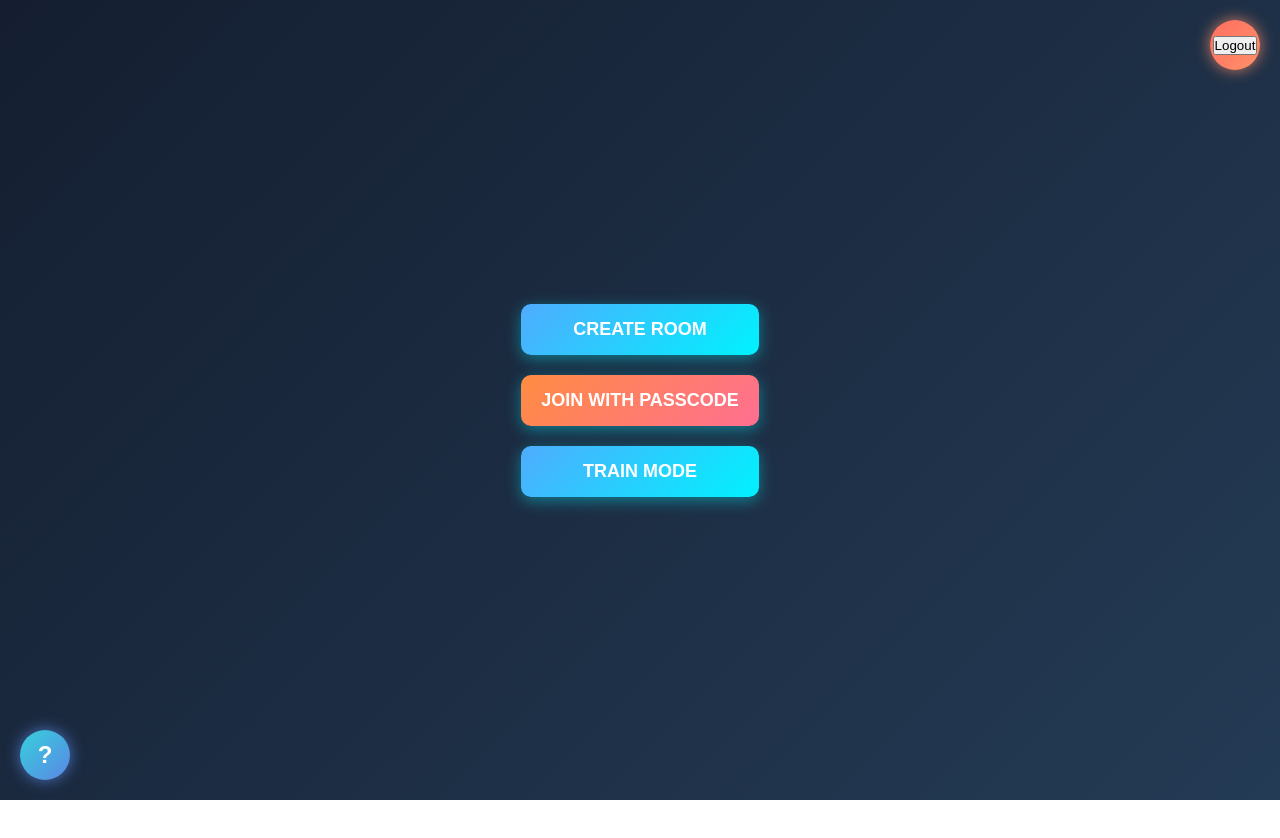
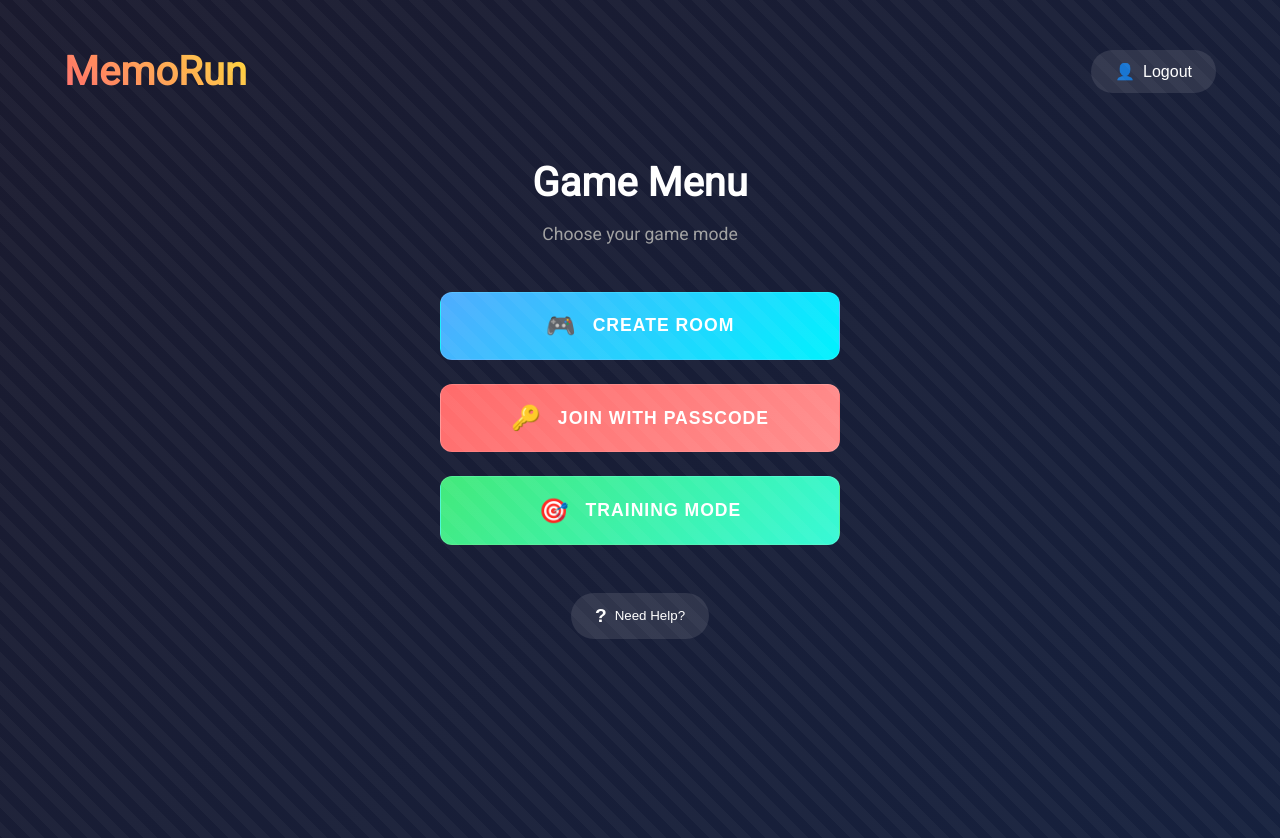
Before and after one commit to weblab-class/davut-m, a React (Vite) app: page /menu in a window 1280 px wide. Shown: the top 838 px of the page. Before the commit the page ends 800 px from the top, so only its background shows below. Built offline with nearby package versions, Linux system fonts and the light colour scheme; no server answers.

Commit message:
How to Get Away with Murder S5|E4

```diff
--- a/client/src/components/pages/Main.css
+++ b/client/src/components/pages/Main.css
@@ -1,159 +1,152 @@
-/* Fill me in :) */
-/* General Reset */
-* {
-    margin: 0;
-    padding: 0;
-    box-sizing: border-box;
-  }
-
-  /* Body Style */
-  body {
-    font-family: 'Poppins', sans-serif;
-    background-image: url('../../assets/pixelcut-export.jpeg');  /* Replace with your image URL */
-    background-size: cover;
-    background-position: center;
-    background-repeat: no-repeat;
-    background-attachment: fixed;
-    color: #fff;
-    height: 100vh;
+.main-container {
+  min-height: 100vh;
+  background: linear-gradient(135deg, #1a1a2e 0%, #16213e 100%);
+  color: white;
   display: flex;
   justify-content: center;
   align-items: center;
+  padding: 2rem;
+  position: relative;
   overflow: hidden;
 }
 
-  /* Running Animation Background */
-  .running-background {
+/* Animated background */
+.main-container::before {
+  content: '';
   position: absolute;
-    width: 100%;
-    height: 100%;
-    overflow: hidden;
-    z-index: -1;
+  width: 200%;
+  height: 200%;
+  background: repeating-linear-gradient(
+    45deg,
+    rgba(255, 255, 255, 0.05) 0px,
+    rgba(255, 255, 255, 0.05) 10px,
+    transparent 10px,
+    transparent 20px
+  );
+  animation: move-bg 20s linear infinite;
+  z-index: 1;
 }
 
-  .runner {
-    width: 200px;
-    height: 200px;
-    position: absolute;
-    left: 50%;
-    transform: translateX(-50%);
-    animation: move-runner 3s infinite linear;
-  }
-
-  .body {
-    fill: rgba(255, 255, 255, 0.7);
-    stroke: rgba(255, 255, 255, 0.9);
-    stroke-width: 2;
-  }
-
-  .legs, .arms {
-    fill: rgba(255, 255, 255, 0.6);
-  }
-
-  @keyframes move-runner {
+@keyframes move-bg {
   0% {
-      top: -20%;
-      transform: translateX(-50%) rotate(0deg);
-    }
-    25% {
-      transform: translateX(-50%) rotate(10deg);
-    }
-    50% {
-      top: 30%;
-      transform: translateX(-50%) rotate(0deg);
-    }
-    75% {
-      transform: translateX(-50%) rotate(-10deg);
+    transform: translate(-50%, -50%) rotate(0deg);
   }
   100% {
-      top: 100%;
-      transform: translateX(-50%) rotate(0deg);
+    transform: translate(-50%, -50%) rotate(360deg);
   }
 }
 
-  /* Avatar */
-  .avatar {
-    position: absolute;
-    top: 20px;
-    right: 20px;
-    background: linear-gradient(135deg, #ff6f61, #ff9068);
-    color: #fff;
-    font-size: 20px;
-    font-weight: bold;
-    border-radius: 50%;
-    height: 50px;
-    width: 50px;
+.content-wrapper {
+  max-width: 1200px;
+  width: 100%;
+  z-index: 2;
+  display: flex;
+  flex-direction: column;
+  gap: 3rem;
+  align-items: center;
+}
+
+.game-title {
+  text-align: center;
+  margin-bottom: 2rem;
+}
+
+.game-title h1 {
+  font-size: 4rem;
+  font-weight: 800;
+  background: linear-gradient(45deg, #ff6b6b, #ffd93d);
+  -webkit-background-clip: text;
+  -webkit-text-fill-color: transparent;
+  margin-bottom: 1rem;
+  text-transform: uppercase;
+  letter-spacing: 2px;
+}
+
+.subtitle {
+  font-size: 1.2rem;
+  color: #a0a0a0;
+}
+
+.login-section {
+  width: 100%;
+  max-width: 400px;
+  margin: 0 auto;
+}
+
+.login-card {
+  background: rgba(255, 255, 255, 0.1);
+  backdrop-filter: blur(10px);
+  padding: 2rem;
+  border-radius: 20px;
+  text-align: center;
+  border: 1px solid rgba(255, 255, 255, 0.1);
+}
+
+.login-card h2 {
+  margin-bottom: 1rem;
+  font-size: 1.8rem;
+}
+
+.login-card p {
+  color: #a0a0a0;
+  margin-bottom: 1.5rem;
+}
+
+.login-button {
   display: flex;
   justify-content: center;
-    align-items: center;
-    box-shadow: 0 0 15px rgba(255, 144, 104, 0.8);
-    cursor: pointer;
-    transition: transform 0.3s ease, box-shadow 0.3s ease;
 }
 
-  .avatar:hover {
-    transform: scale(1.1);
-    box-shadow: 0 0 25px rgba(255, 144, 104, 1);
+.features {
+  display: flex;
+  gap: 2rem;
+  justify-content: center;
+  flex-wrap: wrap;
+  margin-top: 2rem;
 }
 
-  /* Menu Buttons */
-  .menu {
-    display: flex;
-    flex-direction: column;
-    gap: 20px;
+.feature-item {
+  background: rgba(255, 255, 255, 0.05);
+  padding: 1.5rem;
+  border-radius: 15px;
+  text-align: center;
+  width: 200px;
+  transition: transform 0.3s ease;
 }
 
-  .btn {
-    background: linear-gradient(135deg, #4facfe, #00f2fe);
-    color: #fff;
-    font-size: 18px;
-    font-weight: bold;
-    border: none;
-    padding: 15px 20px;
-    border-radius: 10px;
-    cursor: pointer;
-    box-shadow: 0 4px 15px rgba(0, 242, 254, 0.4);
-    transition: all 0.3s ease;
-    text-transform: uppercase;
+.feature-item:hover {
+  transform: translateY(-5px);
 }
 
-  .btn:hover {
-    transform: scale(1.05);
-    box-shadow: 0 4px 30px rgba(0, 242, 254, 0.6);
+.feature-icon {
+  font-size: 2rem;
+  margin-bottom: 1rem;
+  display: block;
 }
 
-  .enter-key {
-    background: linear-gradient(135deg, #ff8c42, #ff6f91);
+.feature-item h3 {
+  margin-bottom: 0.5rem;
+  font-size: 1.2rem;
 }
 
-  .enter-key:hover {
-    box-shadow: 0 4px 30px rgba(255, 111, 145, 0.6);
+.feature-item p {
+  color: #a0a0a0;
+  font-size: 0.9rem;
 }
 
-  /* Help Icon */
-  .help {
-    position: absolute;
-    bottom: 20px;
-    left: 20px;
+/* Responsive design */
+@media (max-width: 768px) {
+  .game-title h1 {
+    font-size: 3rem;
   }
 
-  .help-icon {
-    background: linear-gradient(135deg, #36d1dc, #5b86e5);
-    color: #fff;
-    font-size: 24px;
-    font-weight: bold;
-    border-radius: 50%;
-    height: 50px;
-    width: 50px;
-    display: flex;
-    justify-content: center;
+  .features {
+    flex-direction: column;
     align-items: center;
-    box-shadow: 0 0 15px rgba(91, 134, 229, 0.8);
-    cursor: pointer;
-    transition: transform 0.3s ease, box-shadow 0.3s ease;
   }
 
-  .help-icon:hover {
-    transform: rotate(15deg);
-    box-shadow: 0 0 25px rgba(91, 134, 229, 1);
+  .feature-item {
+    width: 100%;
+    max-width: 300px;
   }
+}
--- a/client/src/components/pages/Main.jsx
+++ b/client/src/components/pages/Main.jsx
@@ -14,15 +14,50 @@
   }
 
   return (
-    <>
-      <div className="container">
-        <div className="avatar">
-          {userId ? (<></>) : (
-            <GoogleLogin onSuccess={handleLogin} onError={(err) => console.log(err)} />
-          )}
+    <div className="main-container">
+      <div className="content-wrapper">
+        <div className="game-title">
+          <h1>MemoRun</h1>
+          <p className="subtitle">Race against friends in this multiplayer adventure!</p>
+        </div>
+
+        <div className="login-section">
+          <div className="login-card">
+            <h2>Ready to Play?</h2>
+            <p>Sign in with Google to start your journey</p>
+            <div className="login-button">
+              <GoogleLogin
+                onSuccess={handleLogin}
+                onError={(err) => console.log(err)}
+                theme="filled_black"
+                shape="pill"
+                size="large"
+                text="signin_with"
+                useOneTap
+              />
+            </div>
+          </div>
+        </div>
+
+        <div className="features">
+          <div className="feature-item">
+            <span className="feature-icon">🏃</span>
+            <h3>Multiplayer Racing</h3>
+            <p>Compete in real-time</p>
+          </div>
+          <div className="feature-item">
+            <span className="feature-icon">🔒</span>
+            <h3>Private Rooms</h3>
+            <p>Play with friends</p>
+          </div>
+          <div className="feature-item">
+            <span className="feature-icon">🎮</span>
+            <h3>Easy Controls</h3>
+            <p>Jump right in</p>
+          </div>
         </div>
       </div>
-    </>
+    </div>
   );
 };
 
--- a/client/src/components/pages/Menu.css
+++ b/client/src/components/pages/Menu.css
@@ -1,183 +1,258 @@
-
-/* General Reset */
-* {
-  margin: 0;
-  padding: 0;
-  box-sizing: border-box;
+.menu-container {
+  min-height: 100vh;
+  background: linear-gradient(135deg, #1a1a2e 0%, #16213e 100%);
+  color: white;
+  padding: 2rem;
+  position: relative;
 }
 
-/* Body Style */
-body {
-  font-family: 'Poppins', sans-serif;
-  background: linear-gradient(135deg, #141e30, #243b55);
-  color: #fff;
-  height: 100vh;
-  display: flex;
-  justify-content: center;
-  align-items: center;
-  overflow: hidden;
+.menu-container::before {
+  content: '';
+  position: absolute;
+  top: 0;
+  left: 0;
+  right: 0;
+  bottom: 0;
+  background: repeating-linear-gradient(
+    45deg,
+    rgba(255, 255, 255, 0.03) 0px,
+    rgba(255, 255, 255, 0.03) 10px,
+    transparent 10px,
+    transparent 20px
+  );
+  pointer-events: none;
 }
 
-
-/* Avatar */
-.avatar {
-  position: absolute;
-  top: 20px;
-  right: 20px;
-  background: linear-gradient(135deg, #ff6f61, #ff9068);
-  color: #fff;
-  font-size: 20px;
-  font-weight: bold;
-  border-radius: 50%;
-  height: 50px;
-  width: 50px;
+.menu-header {
   display: flex;
-  justify-content: center;
+  justify-content: space-between;
   align-items: center;
-  box-shadow: 0 0 15px rgba(255, 144, 104, 0.8);
-  cursor: pointer;
-  transition: transform 0.3s ease, box-shadow 0.3s ease;
+  padding: 1rem 2rem;
+  margin-bottom: 3rem;
 }
 
-.avatar:hover {
-  transform: scale(1.1);
-  box-shadow: 0 0 25px rgba(255, 144, 104, 1);
+.menu-header h1 {
+  font-size: 2.5rem;
+  font-weight: 800;
+  background: linear-gradient(45deg, #ff6b6b, #ffd93d);
+  -webkit-background-clip: text;
+  -webkit-text-fill-color: transparent;
+  margin: 0;
 }
 
-/* Menu Buttons */
-.menu {
+.logout-button {
+  display: flex;
+  align-items: center;
+  gap: 0.5rem;
+  background: rgba(255, 255, 255, 0.1);
+  border: none;
+  color: white;
+  padding: 0.75rem 1.5rem;
+  border-radius: 50px;
+  cursor: pointer;
+  transition: all 0.3s ease;
+  font-size: 1rem;
+}
+
+.logout-button:hover {
+  background: rgba(255, 255, 255, 0.2);
+  transform: translateY(-2px);
+}
+
+.menu-content {
+  max-width: 800px;
+  margin: 0 auto;
+  text-align: center;
+}
+
+.menu-title {
+  margin-bottom: 3rem;
+}
+
+.menu-title h2 {
+  font-size: 2.5rem;
+  margin-bottom: 0.5rem;
+}
+
+.menu-title p {
+  color: #a0a0a0;
+  font-size: 1.1rem;
+}
+
+.menu-buttons {
   display: flex;
   flex-direction: column;
-  gap: 20px;
+  gap: 1.5rem;
+  max-width: 400px;
+  margin: 0 auto;
 }
 
-.btn {
-  background: linear-gradient(135deg, #4facfe, #00f2fe);
-  color: #fff;
-  font-size: 18px;
-  font-weight: bold;
-  border: none;
-  padding: 15px 20px;
-  border-radius: 10px;
+.menu-btn {
+  display: flex;
+  align-items: center;
+  justify-content: center;
+  gap: 1rem;
+  background: rgba(255, 255, 255, 0.1);
+  border: 1px solid rgba(255, 255, 255, 0.1);
+  padding: 1.2rem;
+  border-radius: 12px;
+  color: white;
+  font-size: 1.1rem;
+  font-weight: 600;
   cursor: pointer;
-  box-shadow: 0 4px 15px rgba(0, 242, 254, 0.4);
   transition: all 0.3s ease;
   text-transform: uppercase;
+  letter-spacing: 1px;
 }
 
-.btn:hover {
-  transform: scale(1.05);
-  box-shadow: 0 4px 30px rgba(0, 242, 254, 0.6);
+.menu-btn:hover {
+  transform: translateY(-3px);
+  background: rgba(255, 255, 255, 0.15);
+  border-color: rgba(255, 255, 255, 0.2);
 }
 
-.enter-key {
-  background: linear-gradient(135deg, #ff8c42, #ff6f91);
+.btn-icon {
+  font-size: 1.5rem;
 }
 
-.enter-key:hover {
-  box-shadow: 0 4px 30px rgba(255, 111, 145, 0.6);
+.create-room {
+  background: linear-gradient(135deg, #4facfe 0%, #00f2fe 100%);
 }
 
-/* Help Icon */
-.help {
-  position: absolute;
-  bottom: 20px;
-  left: 20px;
+.join-room {
+  background: linear-gradient(135deg, #ff6b6b 0%, #ff8e8e 100%);
 }
 
-.help-icon {
-  background: linear-gradient(135deg, #36d1dc, #5b86e5);
-  color: #fff;
-  font-size: 24px;
-  font-weight: bold;
-  border-radius: 50%;
-  height: 50px;
-  width: 50px;
-  display: flex;
-  justify-content: center;
-  align-items: center;
-  box-shadow: 0 0 15px rgba(91, 134, 229, 0.8);
-  cursor: pointer;
-  transition: transform 0.3s ease, box-shadow 0.3s ease;
+.train-mode {
+  background: linear-gradient(135deg, #43e97b 0%, #38f9d7 100%);
 }
 
-.help-icon:hover {
-  transform: rotate(15deg);
-  box-shadow: 0 0 25px rgba(91, 134, 229, 1);
-}
-
-/* Join Room Dialog */
 .dialog-overlay {
   position: fixed;
   top: 0;
   left: 0;
   right: 0;
   bottom: 0;
-  background-color: rgba(0, 0, 0, 0.5);
+  background: rgba(0, 0, 0, 0.8);
   display: flex;
   justify-content: center;
   align-items: center;
   z-index: 1000;
+  backdrop-filter: blur(5px);
 }
 
 .dialog {
-  background: white;
+  background: rgba(255, 255, 255, 0.1);
+  border: 1px solid rgba(255, 255, 255, 0.2);
   padding: 2rem;
-  border-radius: 8px;
-  box-shadow: 0 2px 10px rgba(0, 0, 0, 0.1);
+  border-radius: 20px;
   width: 90%;
   max-width: 400px;
+  box-shadow: 0 10px 30px rgba(0, 0, 0, 0.2);
 }
 
 .dialog h2 {
-  margin-top: 0;
   margin-bottom: 1.5rem;
+  font-size: 1.8rem;
   text-align: center;
 }
 
-.dialog form {
-  display: flex;
-  flex-direction: column;
-  gap: 1rem;
+.dialog input {
+  width: 100%;
+  padding: 1rem;
+  background: rgba(255, 255, 255, 0.05);
+  border: 1px solid rgba(255, 255, 255, 0.1);
+  border-radius: 8px;
+  color: white;
+  font-size: 1.1rem;
+  text-align: center;
+  letter-spacing: 3px;
+  margin-bottom: 1.5rem;
 }
 
-.dialog input {
-  padding: 0.5rem;
-  font-size: 1rem;
-  border: 1px solid #ccc;
-  border-radius: 4px;
-  text-align: center;
-  letter-spacing: 2px;
+.dialog input::placeholder {
+  color: rgba(255, 255, 255, 0.5);
 }
 
 .dialog-buttons {
   display: flex;
   gap: 1rem;
   justify-content: center;
-  margin-top: 1rem;
 }
 
 .dialog button {
-  padding: 0.5rem 1.5rem;
+  padding: 0.8rem 1.5rem;
   border: none;
-  border-radius: 4px;
+  border-radius: 8px;
+  font-size: 1rem;
+  font-weight: 600;
   cursor: pointer;
-  font-size: 1rem;
+  transition: all 0.3s ease;
 }
 
-.dialog button[type="submit"] {
-  background-color: #4CAF50;
+.btn-primary {
+  background: linear-gradient(135deg, #4facfe 0%, #00f2fe 100%);
   color: white;
 }
 
-.dialog button[type="button"] {
-  background-color: #f44336;
+.btn-secondary {
+  background: rgba(255, 255, 255, 0.1);
   color: white;
 }
 
 .error {
-  color: #f44336;
+  color: #ff6b6b;
+  margin-bottom: 1rem;
   text-align: center;
-  margin: 0;
-  font-size: 0.9rem;
 }
+
+.help-section {
+  margin-top: 3rem;
+}
+
+.help-button {
+  display: flex;
+  align-items: center;
+  gap: 0.5rem;
+  background: rgba(255, 255, 255, 0.1);
+  border: none;
+  color: white;
+  padding: 0.75rem 1.5rem;
+  border-radius: 50px;
+  cursor: pointer;
+  transition: all 0.3s ease;
+  margin: 0 auto;
+}
+
+.help-button:hover {
+  background: rgba(255, 255, 255, 0.2);
+  transform: translateY(-2px);
+}
+
+.help-icon {
+  font-size: 1.2rem;
+  font-weight: bold;
+}
+
+@media (max-width: 768px) {
+  .menu-container {
+    padding: 1rem;
+  }
+
+  .menu-header {
+    padding: 1rem;
+    margin-bottom: 2rem;
+  }
+
+  .menu-header h1 {
+    font-size: 2rem;
+  }
+
+  .menu-title h2 {
+    font-size: 2rem;
+  }
+
+  .menu-buttons {
+    padding: 0 1rem;
+  }
+}
--- a/client/src/components/pages/Menu.jsx
+++ b/client/src/components/pages/Menu.jsx
@@ -22,7 +22,6 @@
   };
 
   const handleCreateRoomClick = () => {
-    // Generate a random 6-digit passcode
     const passcode = Math.floor(100000 + Math.random() * 900000).toString();
     socket.emit("create-room", { userId, passcode }, (response) => {
       if (response.success) {
@@ -47,24 +46,40 @@
   };
 
   return (
-    <>
-      <div className="container">
-        <div className="avatar">
-          <button onClick={handleLogoutClick}>
+    <div className="menu-container">
+      <div className="menu-header">
+        <h1>MemoRun</h1>
+        <button className="logout-button" onClick={handleLogoutClick}>
+          <span className="logout-icon">👤</span>
           Logout
         </button>
       </div>
 
-        <div className="menu">
-          <button className="btn create-room" onClick={handleCreateRoomClick}>Create Room</button>
-          <button className="btn enter-key" onClick={() => setShowJoinDialog(true)}>Join with Passcode</button>
-          <button className="btn train-mode">Train Mode</button>
+      <div className="menu-content">
+        <div className="menu-title">
+          <h2>Game Menu</h2>
+          <p>Choose your game mode</p>
+        </div>
+
+        <div className="menu-buttons">
+          <button className="menu-btn create-room" onClick={handleCreateRoomClick}>
+            <span className="btn-icon">🎮</span>
+            Create Room
+          </button>
+          <button className="menu-btn join-room" onClick={() => setShowJoinDialog(true)}>
+            <span className="btn-icon">🔑</span>
+            Join with Passcode
+          </button>
+          <button className="menu-btn train-mode">
+            <span className="btn-icon">🎯</span>
+            Training Mode
+          </button>
         </div>
 
         {showJoinDialog && (
           <div className="dialog-overlay">
             <div className="dialog">
-              <h2>Enter Room Passcode</h2>
+              <h2>Join Room</h2>
               {error && <p className="error">{error}</p>}
               <form onSubmit={handleJoinRoom}>
                 <input
@@ -77,23 +92,32 @@
                   required
                 />
                 <div className="dialog-buttons">
-                  <button type="submit">Join</button>
-                  <button type="button" onClick={() => {
+                  <button type="submit" className="btn-primary">Join Game</button>
+                  <button
+                    type="button"
+                    className="btn-secondary"
+                    onClick={() => {
                       setShowJoinDialog(false);
                       setError("");
                       setRoomPasscode("");
-                  }}>Cancel</button>
+                    }}
+                  >
+                    Cancel
+                  </button>
                 </div>
               </form>
             </div>
           </div>
         )}
 
-        <div className="help">
+        <div className="help-section">
+          <button className="help-button">
             <span className="help-icon">?</span>
+            <span className="help-text">Need Help?</span>
+          </button>
         </div>
       </div>
-    </>
+    </div>
   );
 };
 
```
Lines whose indentation alone changed are shown as unchanged.
